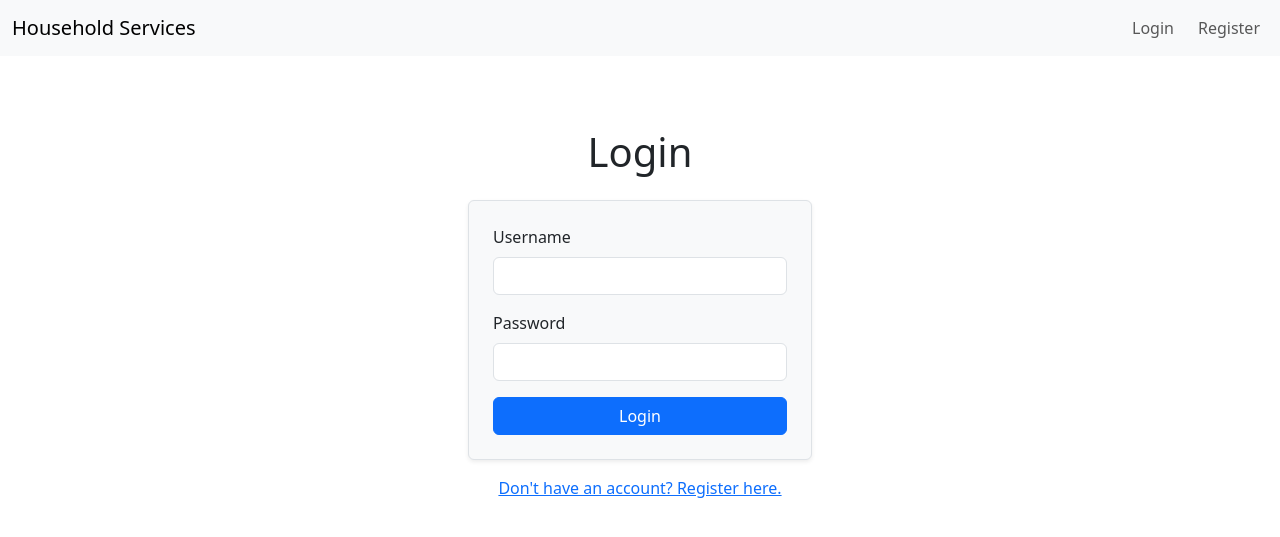
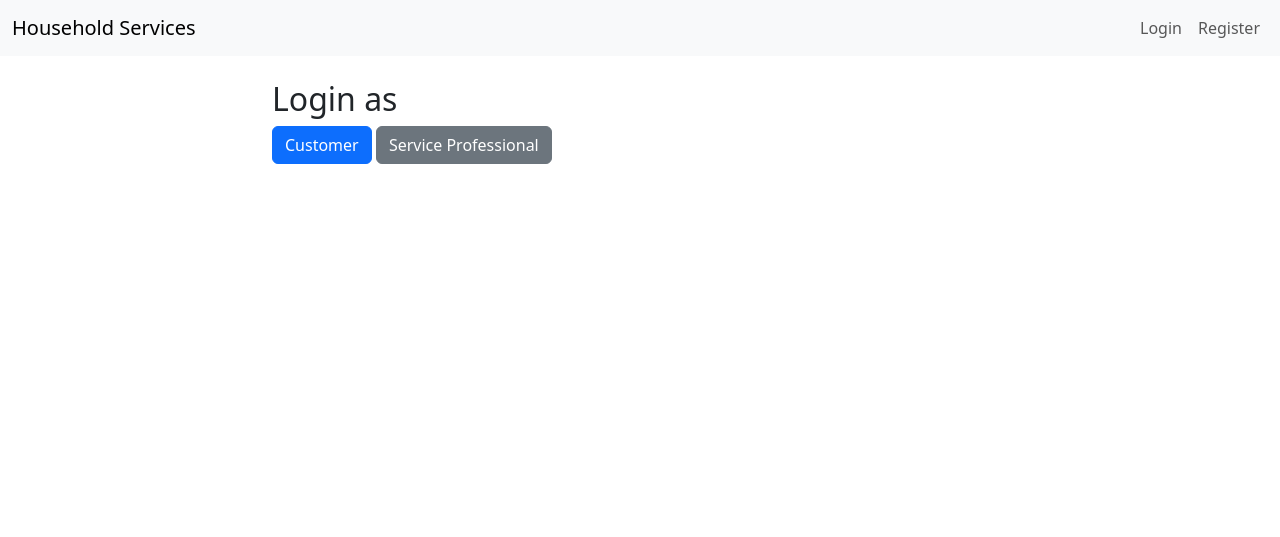
Before and after one commit to dhirajp1603/MAD-1, a Flask app: page /login in a window 1280 px wide. Shown: the top 537 px of the page. Run offline with Flask 3, Linux system fonts and the light colour scheme.

Commit message:
Updated Files

```diff
--- a/app.py
+++ b/app.py
@@ -7,7 +7,7 @@
 
 db = SQLAlchemy(app)
 
-import models
+from models import *
 from routes import *
 
 
--- a/routes.py
+++ b/routes.py
@@ -3,133 +3,197 @@
 from app import app, db
 
 
+# Utility functions for ID generation
+def generate_professional_id():
+    from models import Customer, ServiceProfessional  # Import the models here
+    last_professional = ServiceProfessional.query.order_by(ServiceProfessional.professional_id.desc()).first()
+    if last_professional:
+        last_id = int(last_professional.professional_id.replace("PRO", ""))
+        new_id = f"PRO{last_id + 1}"
+    else:
+        new_id = "PRO1"
+    return new_id
+
+def generate_customer_id():
+    from models import Customer, ServiceProfessional  # Import the models here
+    last_customer = Customer.query.order_by(Customer.customer_id.desc()).first()
+    if last_customer:
+        last_id = int(last_customer.customer_id.replace("CUS", ""))
+        new_id = f"CUS{last_id + 1}"
+    else:
+        new_id = "CUS1"
+    return new_id
+
+# Check if user is blocked
+def is_user_blocked(user):
+    if user.is_blocked:
+        return True
+    return False
+
+
+# Home route
 @app.route('/')
 def index():
-    # use the session object to check if the user is logged in
-    if 'user_id' in session:
-        return render_template('index.html')
-    else:
-        flash('Please log in to access the application.', 'info')
-        return redirect(url_for('login'))
+    user_id = session.get('user_id')
+    if user_id:
+        if user_id.startswith('CUS'):
+            return render_template('index.html')
+        elif user_id.startswith('PRO'):
+            return render_template('professional_dashboard.html')
+        return render_template('admin_dashboard.html')
+    flash('Please log in to access the application.', 'info')
+    return redirect(url_for('login'))
 
+# Registration and Login page separators
+@app.route("/register")
+def register():
+    return render_template("registerseparator.html")
 
-@app.route('/login', methods=['GET', 'POST'])
+@app.route("/login")
 def login():
-    from models import User  # Import the User model here
-    if request.method == 'POST':
-        # Get form data
-        username = request.form['username']
-        password = request.form['password']
+    return render_template("loginseparator.html")
 
-        # Query for the user
-        user = User.query.filter_by(username=username).first()
+@app.route("/register_customer")
+def register_customer():
+    return render_template("register_customer.html")
 
-        if user and check_password_hash(user.password, password):
-            # Store the user ID and role in the session
-            session['user_id'] = user.id
-            session['user_role'] = user.role
-            flash(f"Login successful as {user.role}", 'success')
+@app.route("/register_service_professional")
+def register_service_professional():
+    return render_template("register_Service_Professional.html")
 
-            # Check if the user is an admin
-            if user.is_admin:
-                return redirect(url_for('admin_dashboard'))
-            else:
-                return redirect(url_for('index'))  # Redirect to the home page or user dashboard
+@app.route("/login_customer")
+def login_customer():
+    return render_template("customer_login.html")
 
-        else:
-            flash('Invalid username or password. Please try again.', 'danger')
+@app.route("/login_service_professional")
+def login_service_professional():
+    return render_template("Service_Professional_login.html")
 
-    return render_template('login.html')
+# Customer Registration
+@app.route("/customerregister", methods=["POST"])
+def customerregister_post():
+    from models import Customer # Import the models here
+    username = request.form.get("username")
+    password = request.form.get("password")
+    confirmpassword = request.form.get("confirmpassword")
+    name = request.form.get("name")
+    email = request.form.get("email")
 
+    if not (username and password and confirmpassword and name):
+        flash("Please fill out all required fields", 'danger')
+        return redirect(url_for("register_customer"))
 
-@app.route('/register', methods=['GET', 'POST'])
-def register():
-    from models import User  # Import the User model here
-    if request.method == 'POST':
-        # Get form data
-        username = request.form['username']
-        name = request.form['name']
-        password = request.form['password']
-        confirm_password = request.form['confirm_password']
-        role = request.form['role']  # Ensure you're capturing the role here
+    if password != confirmpassword:
+        flash("Password and confirm password do not match", 'danger')
+        return redirect(url_for("register_customer"))
 
-        # Check if passwords match
-        if password != confirm_password:
-            flash('Passwords do not match. Please try again.', 'danger')
-            return redirect(url_for('register'))
+    # Check if username or email already exists
+    if Customer.query.filter_by(username=username).first() or Customer.query.filter_by(email=email).first():
+        flash("Username or Email already exists", 'danger')
+        return redirect(url_for("register_customer"))
 
-        # Validate that the username is unique
-        existing_user = User.query.filter_by(username=username).first()
-        if existing_user:
-            flash('Username already exists. Please choose a different one.', 'danger')
-            return redirect(url_for('register'))
+    # Create new customer
+    password_hash = generate_password_hash(password)
+    new_customer = Customer(
+        customer_id=generate_customer_id(),
+        username=username,
+        password=password_hash,
+        name=name,
+        email=email
+    )
+    db.session.add(new_customer)
+    db.session.commit()
+    flash("Customer registered successfully", 'success')
+    return redirect(url_for("login_customer"))
 
-        # Hash the password for security
-        password = generate_password_hash(password, method='pbkdf2:sha256')
+# Service Professional Registration
+@app.route("/professionalregister", methods=["POST"])
+def professionalregister_post():
+    from models import ServiceProfessional  # Import the models here
+    username = request.form.get("username")
+    password = request.form.get("password")
+    confirmpassword = request.form.get("confirmpassword")
+    name = request.form.get("name")
+    email = request.form.get("email")
+    service_type = request.form.get("service_type")
+    experience = request.form.get("experience")
+    description = request.form.get("description")
 
-        # Create a new user instance
-        new_user = User(username=username, name=name, password=password, is_admin=(role == 'admin'), role=role)
+    if not (username and password and confirmpassword and name and service_type):
+        flash("Please fill out all required fields", 'danger')
+        return redirect(url_for("register_service_professional"))
 
-        # Add the new user to the database
-        db.session.add(new_user)
-        db.session.commit()
+    if password != confirmpassword:
+        flash("Password and confirm password do not match", 'danger')
+        return redirect(url_for("register_service_professional"))
 
-        flash('Registration successful! You can now log in.', 'success')
-        return redirect(url_for('login'))
+    # Check if username or email already exists
+    if ServiceProfessional.query.filter_by(username=username).first() or ServiceProfessional.query.filter_by(email=email).first():
+        flash("Username or Email already exists", 'danger')
+        return redirect(url_for("register_service_professional"))
 
-    return render_template('register.html')
+    # Create new service professional
+    password_hash = generate_password_hash(password)
+    new_professional = ServiceProfessional(
+        professional_id=generate_professional_id(),
+        username=username,
+        password=password_hash,
+        name=name,
+        email=email,
+        service_type=service_type,
+        experience=experience,
+        description=description
+    )
+    db.session.add(new_professional)
+    db.session.commit()
+    flash("Service Professional registered successfully", 'success')
+    return redirect(url_for("login_service_professional"))
 
-@app.route('/profile', methods=['GET', 'POST'])
-def profile():
-    from models import User
-    if 'user_id' in session:
-        user = User.query.get(session['user_id'])
-        if request.method == 'POST':
-            user.name = request.form['name']
-            username = request.form['username']
-            user.username = username
-            Cpassword = request.form['Cpassword']
-            password = request.form['password']
-            confirm_password = request.form['confirm_password']
-            if password != confirm_password:
-                flash('Passwords do not match. Please try again.', 'danger')
-                return redirect(url_for('profile'))
-            if check_password_hash(user.password, Cpassword):
-                user.password = generate_password_hash(password, method='pbkdf2:sha256')
-                db.session.commit()
-                flash('Profile updated successfully.', 'success')
-            else:
-                flash('Current password is incorrect. Please try again.', 'danger')
-            if username != user.username:
-                existing_user = User.query.filter_by(username=username).first()
-                if existing_user:
-                    flash('Username already exists. Please choose a different one.', 'danger')
-                    return redirect(url_for('profile'))
-                user.username = username
-                db.session.commit()
-                flash('Profile updated successfully.', 'success')
-        return render_template('profile.html', user=user)
-    else:
-        flash('Please log in to access the application.', 'info')
-        return redirect(url_for('login'))
+# Customer Login
+@app.route('/customerlogin', methods=['POST'])
+def customerlogin_post():
+    from models import Customer  # Import the models here
+    username = request.form.get('username')
+    password = request.form.get('password')
 
-@app.route('/logout')
+    customer = Customer.query.filter_by(username=username).first()
+
+    if not customer or not check_password_hash(customer.password, password):
+        flash("Incorrect username or password", 'danger')
+        return redirect(url_for("login_customer"))
+
+    if is_user_blocked(customer):
+        flash("Your account is blocked. Contact support.", 'danger')
+        return redirect(url_for("login_customer"))
+
+    session['user_id'] = customer.customer_id
+    flash("Login successful", 'success')
+    return redirect(url_for("index"))
+
+# Service Professional Login
+@app.route('/professionallogin', methods=['POST'])
+def professionallogin_post():
+    from models import ServiceProfessional
+    username = request.form.get('username')
+    password = request.form.get('password')
+
+    professional = ServiceProfessional.query.filter_by(username=username).first()
+
+    if not professional or not check_password_hash(professional.password, password):
+        flash("Incorrect username or password", 'danger')
+        return redirect(url_for("login_service_professional"))
+
+    if is_user_blocked(professional):
+        flash("Your account is blocked. Contact support.", 'danger')
+        return redirect(url_for("login_service_professional"))
+
+    session['user_id'] = professional.professional_id
+    flash("Login successful", 'success')
+    return redirect(url_for("index"))
+
+# Logout
+@app.route("/logout")
 def logout():
     session.pop('user_id', None)
-    session.pop('user_role', None)
-    flash('You have been logged out.', 'info')
-    return redirect(url_for('login'))
-
-@app.route('/admin')
-def admin_dashboard():
-    from models import User
-    if 'user_id' in session:
-        user = User.query.get(session['user_id'])
-        if user.is_admin:
-            return render_template('admin_dashboard.html', user=user)
-        else:
-            flash('You do not have permission to access this page.', 'danger')
-            return redirect(url_for('index'))
-    else:
-        flash('Please log in to access the application.', 'info')
-        return redirect(url_for('login'))
+    flash("Logged out successfully", 'info')
+    return redirect(url_for("index"))
--- a/templates/login.html
+++ /dev/null
@@ -1,30 +0,0 @@
-{% extends 'layout.html' %}
-
-{% block title %}
-    Login - Household Services
-{% endblock %}
-
-{% block content %}
-    <div class="container mt-5">
-        <div class="row justify-content-center">
-            <div class="col-md-6">
-                <h1 class="text-center mb-4">Login</h1>
-                <form action="{{ url_for('login') }}" method="POST" class="p-4 border rounded bg-light shadow-sm">
-                    <div class="mb-3">
-                        <label for="username" class="form-label">Username</label>
-                        <input type="text" class="form-control" id="username" name="username" required>
-                    </div>
-                    <div class="mb-3">
-                        <label for="password" class="form-label">Password</label>
-                        <input type="password" class="form-control" id="password" name="password" required>
-                    </div>
-                    <div class="d-grid">
-                        <button type="submit" class="btn btn-primary">Login</button>
-                    </div>
-                </form>
-                <div class="text-center mt-3">
-                    <a href="{{ url_for('register') }}">Don't have an account? Register here.</a>
-            </div>
-        </div>
-    </div>
-{% endblock %}
--- /dev/null
+++ b/templates/loginseparator.html
@@ -0,0 +1,9 @@
+{% extends "layout.html" %}
+
+{% block title %}Login - Household Services{% endblock %}
+
+{% block content %}
+    <h2>Login as</h2>
+    <a href="{{ url_for('login_customer') }}" class="btn btn-primary">Customer</a>
+    <a href="{{ url_for('login_service_professional') }}" class="btn btn-secondary">Service Professional</a>
+{% endblock %}
--- a/templates/navbar.html
+++ b/templates/navbar.html
@@ -1,29 +1,19 @@
-<!-- Navigation Bar -->
+<!-- navbar.html -->
 <nav class="navbar navbar-expand-lg navbar-light bg-light">
     <div class="container-fluid">
-        <a class="navbar-brand" href="#">Household Services</a>
+        <a class="navbar-brand" href="{{ url_for('index') }}">Household Services</a>
         <button class="navbar-toggler" type="button" data-bs-toggle="collapse" data-bs-target="#navbarNav" aria-controls="navbarNav" aria-expanded="false" aria-label="Toggle navigation">
             <span class="navbar-toggler-icon"></span>
         </button>
         <div class="collapse navbar-collapse" id="navbarNav">
-            {% if 'user_id' in session %}
-            <div class="navbar-nav me-auto"> <!-- Align items to the left -->
-                <a class="nav-link btn btn-outline-primary me-2" href="{{ url_for('index') }}">Home</a>
-                <a class="nav-link btn btn-outline-primary me-2" href="#">Services</a>
-                <a class="nav-link btn btn-outline-primary me-2" href="#">Pricing</a>
-                <a class="nav-link btn btn-outline-primary me-2" href="{{ url_for('profile') }}">Profile</a>
-                <a class="nav-link btn btn-outline-primary" href="{{ url_for('logout') }}">Logout</a>
-            </div>
-            {% else %}
-            <div class="navbar-nav me-auto"></div>
-            <div class="navbar-nav"> <!-- Right-aligned login and register buttons -->
-                <a class="nav-link btn btn-outline-primary me-2" href="{{ url_for('login') }}">Login</a>
-                <a class="nav-link btn btn-outline-primary" href="{{ url_for('register') }}">Register</a>
-            </div>
-            {% endif %}
-
-
-
+            <ul class="navbar-nav ms-auto">
+                {% if session.get('user_id') %}
+                    <li class="nav-item"><a class="nav-link" href="{{ url_for('logout') }}">Logout</a></li>
+                {% else %}
+                    <li class="nav-item"><a class="nav-link" href="{{ url_for('login') }}">Login</a></li>
+                    <li class="nav-item"><a class="nav-link" href="{{ url_for('register') }}">Register</a></li>
+                {% endif %}
+            </ul>
         </div>
     </div>
 </nav>
```
Also changed, not shown: models.py (+81 -36 lines), templates/Service_Professional_login.html (added, +18 -0 lines), templates/admin_dashboard.html (deleted, +0 -11 lines), templates/customer_login.html (added, +18 -0 lines), templates/index.html (+10 -16 lines), templates/professional_dashboard.html (added, +13 -0 lines), templates/profile.html (deleted, +0 -51 lines), templates/register.html (deleted, +0 -47 lines), templates/register_Service_Professional.html (added, +42 -0 lines), templates/register_customer.html (added, +30 -0 lines), templates/registerseparator.html (added, +9 -0 lines).
